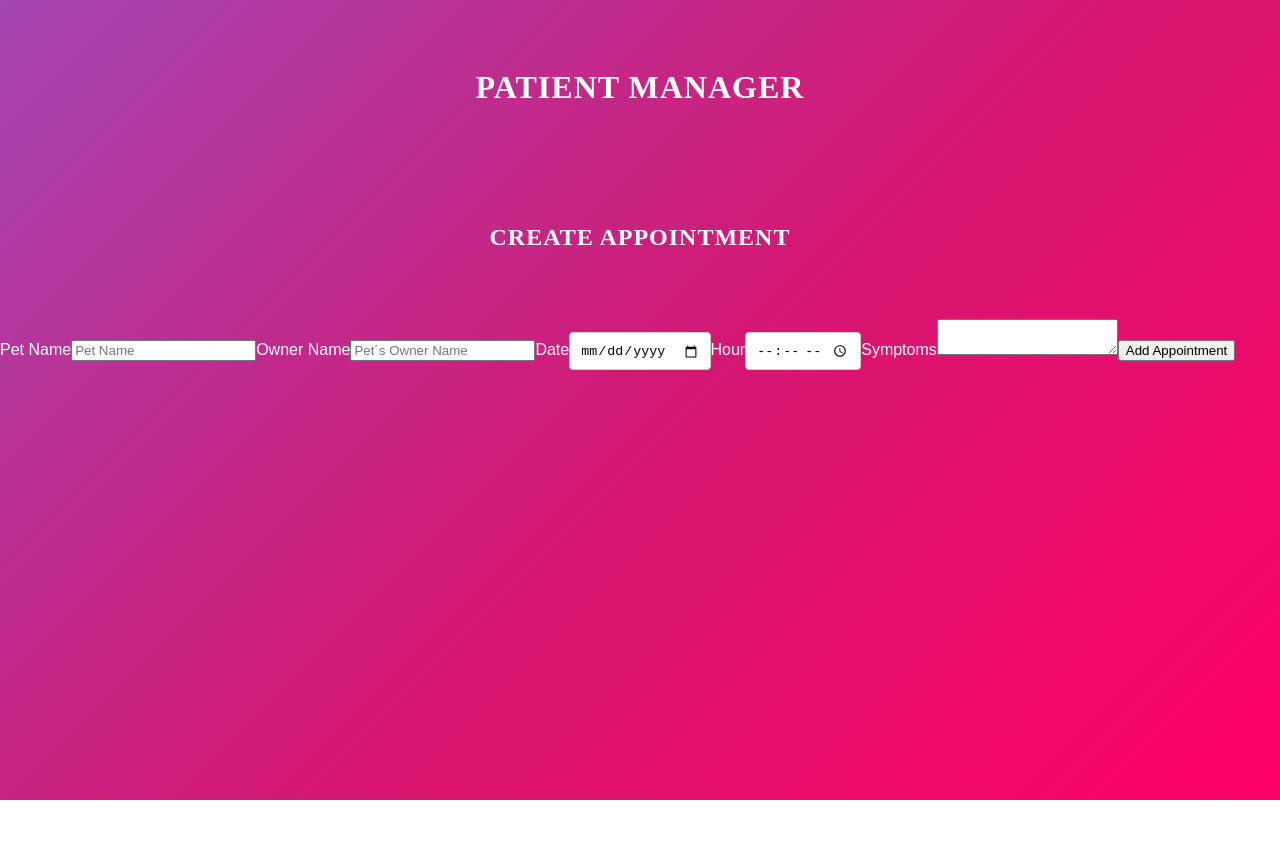
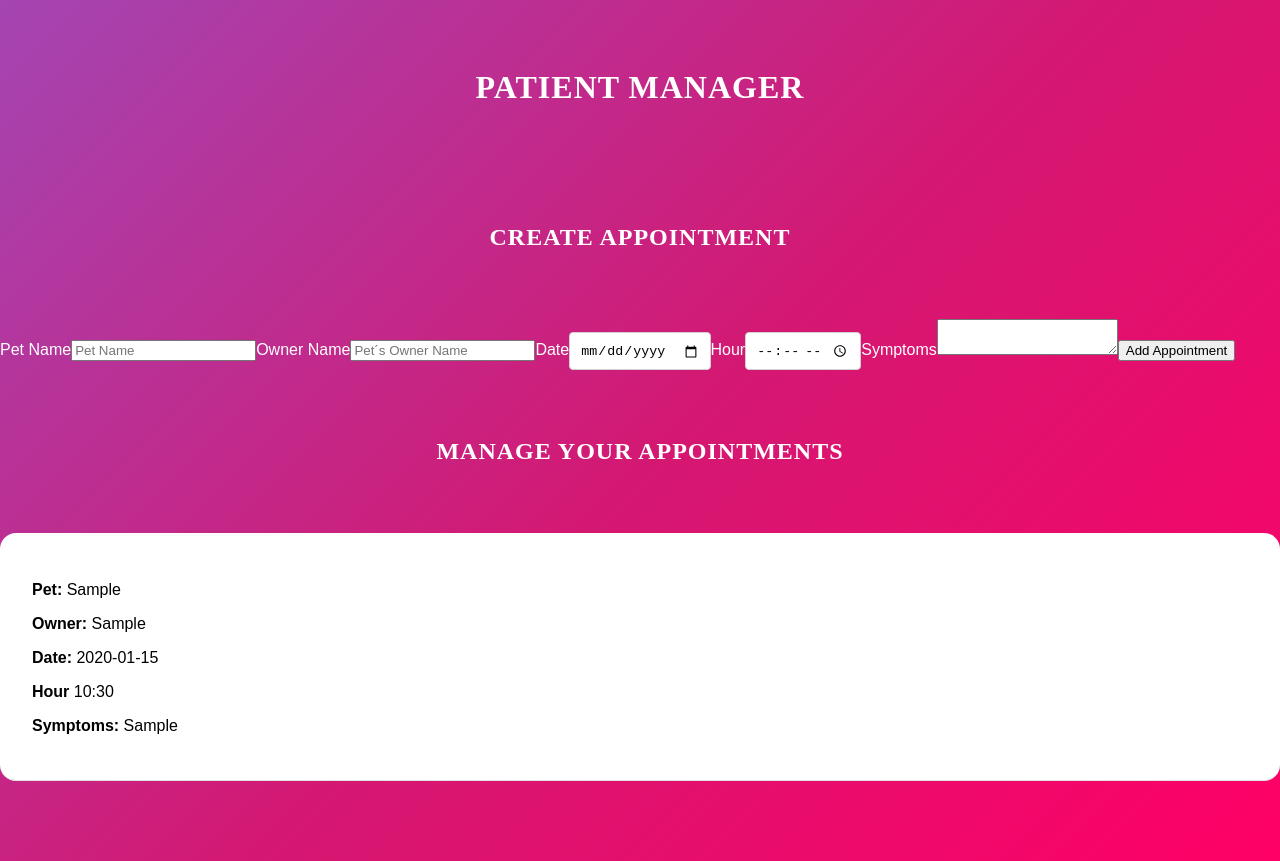
Before and after one commit to AlanAlv/react-appointments, a React (Create React App) app: page / in a window 1280 px wide. Both pictures are taken after typing "Sample", "Sample", "2020-01-15", "10:30", "Sample" into the empty fields and a click on the button "Add Appointment". Before the commit the page ends 800 px from the top, so only its background shows below. Built offline with nearby package versions, Linux system fonts and the light colour scheme; the HTML template or start-up script is replaced by a standard one.

Commit message:
Display appointments

```diff
--- a/src/App.js
+++ b/src/App.js
@@ -1,5 +1,6 @@
 import React, { Fragment, useState } from 'react';
 import Form from './components/Form';
+import Appointment from './components/Appointment';
 
 function App() {
 
@@ -26,7 +27,13 @@ function App() {
             />
           </div>
           <div className="one-half column">
-
+            <h2>Manage your appointments</h2>
+            {appointments.map(appointment => (
+              <Appointment
+              key={appointment.key}
+              appointment={appointment}
+              />
+            ))}
           </div>
         </div>
       </div>
--- /dev/null
+++ b/src/components/Appointment.js
@@ -0,0 +1,16 @@
+import React from 'react'
+
+const Appointment = ({appointment}) =>  (
+
+    <div className="appointment">
+        <p>Pet: <span>{appointment.pet}</span></p>
+        <p>Owner: <span>{appointment.owner}</span></p>
+        <p>Date: <span>{appointment.date}</span></p>
+        <p>Hour <span>{appointment.hour}</span></p>
+        <p>Symptoms: <span>{appointment.symptoms}</span></p>
+
+    </div>
+);
+
+
+export default Appointment;
```
